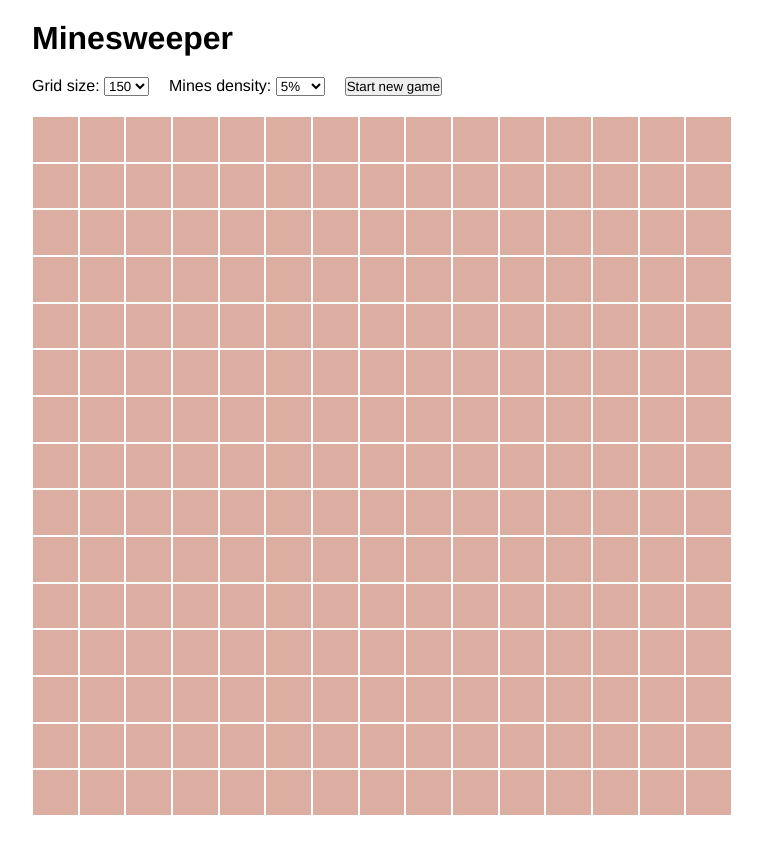
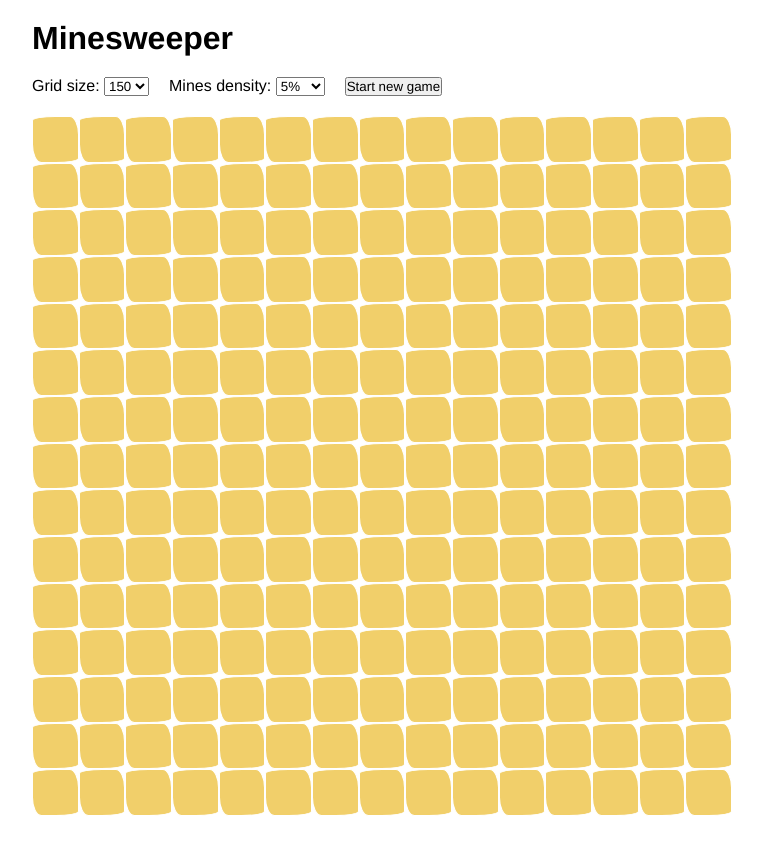
Before and after one commit to clementgateaud/minesweeper, a React (Vite) app: page / in a window 1280 px wide. Shown: the whole page, without its empty margins (258-1020 px from the left). Built offline with nearby package versions, Linux system fonts and the light colour scheme.

Commit message:
change cell styling

```diff
--- a/src/components/Cell.module.css
+++ b/src/components/Cell.module.css
@@ -10,6 +10,7 @@
   border-color: white;
   transition: background-color 0.2s ease;
   transition: color 0.2s ease;
+  border-radius: 50% 20% / 10% 40%;
 }
 
 .mine,
@@ -46,15 +47,15 @@
 }
 
 .one {
-  color: rgb(0, 0, 0, 0.3);
+  color: rgb(0, 0, 0, 0.4);
 }
 
 .two {
-  color: rgb(0, 0, 0, 0.5);
+  color: rgb(0, 0, 0, 0.6);
 }
 
 .three {
-  color: rgb(0, 0, 0, 0.7);
+  color: rgb(0, 0, 0, 0.8);
 }
 
 .four {
--- a/src/components/Home.tsx
+++ b/src/components/Home.tsx
@@ -18,13 +18,13 @@ export const Home: FunctionComponent = () => {
   const handleGridSizeChange = (
     event: React.ChangeEvent<HTMLSelectElement>
   ) => {
-    setGridSizeInput(parseInt(event.target.value, 10));
+    setGridSizeInput(parseInt(event.target.value));
   };
 
   const handleMinesDensityChange = (
     event: React.ChangeEvent<HTMLSelectElement>
   ) => {
-    setMinesDensityInput(parseInt(event.target.value, 10));
+    setMinesDensityInput(parseFloat(event.target.value));
   };
 
   const handleStartGame = (gridSize: number, minesDensity: number) => {
--- a/src/index.css
+++ b/src/index.css
@@ -1,6 +1,8 @@
 :root {
-  --color-dark-cell: rgb(220, 174, 162);
-  --color-light-cell: rgb(235, 203, 194);
+  /* --color-dark-cell: rgba(170, 164, 226, 0.8);
+  --color-light-cell: rgba(170, 164, 226, 0.4); */
+  --color-dark-cell: rgb(241, 207, 106);
+  --color-light-cell: rgba(241, 207, 106, 0.4);
   --color-fail-cell: rgb(253, 94, 94);
 }
 * {
```
